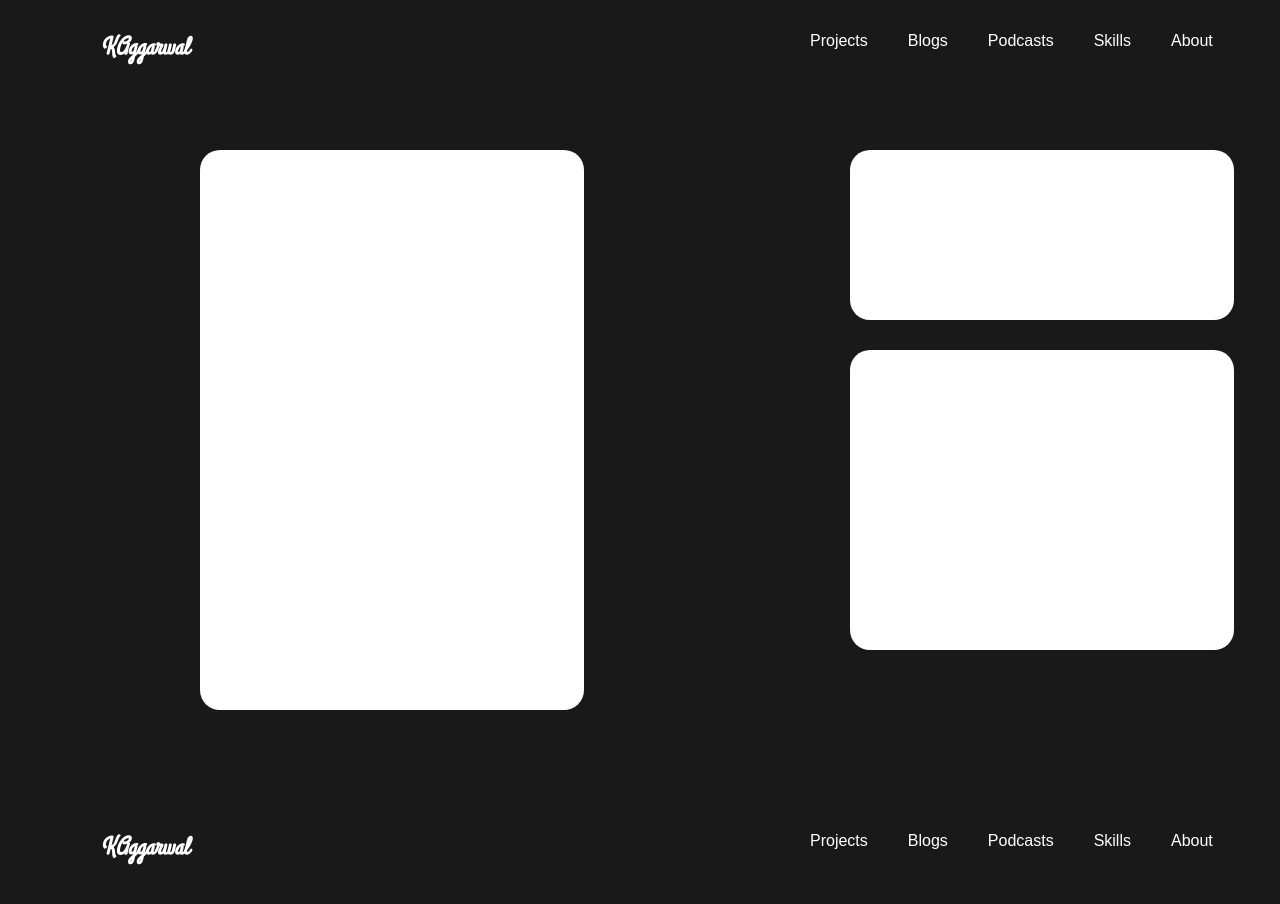
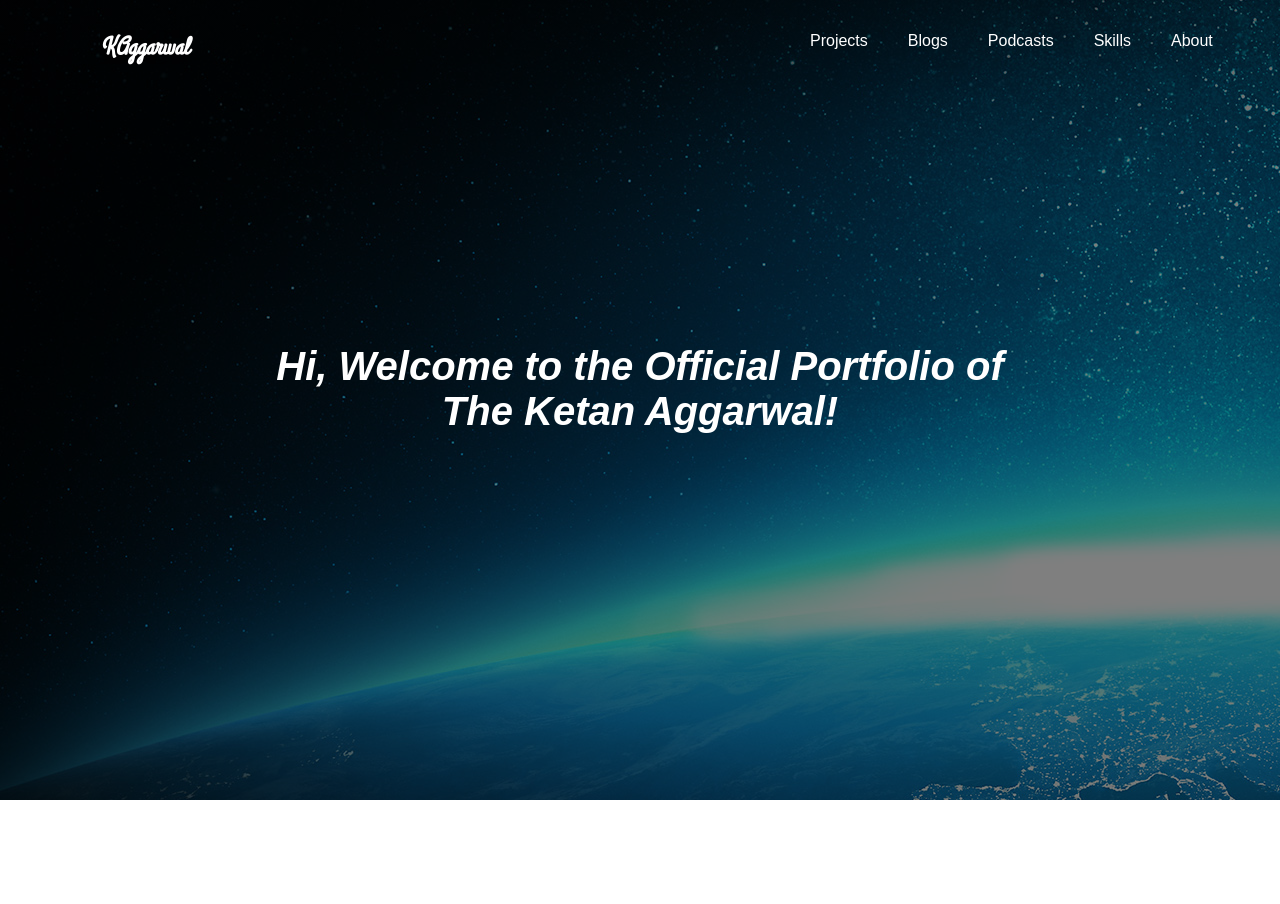
Before and after one commit to ketanAggarwal58/portfolio, a React (Create React App) app: page / in a window 1280 px wide. Shown: the top 904 px of the page. After the commit the page ends 800 px from the top, so only its background shows below. Built offline with nearby package versions, Linux system fonts and the light colour scheme.

Commit message:
home bar issue fixed

```diff
--- a/src/screens/home.js
+++ b/src/screens/home.js
@@ -1,18 +1,13 @@
 import React from "react";
 import '../style/home.css'
-import Navbar from'../components/navbar'
 
 function Home(){
     return(
         <>
-            <Navbar />
-            <div className='content-container'>
-              <div className='image-container'></div>
-              <div className='Info-container'>
-                <div className='data-container-1'></div>
-                <div className='data-container-2'></div>
-              </div>
-            </div>
+          <div className='content-container'>
+            <span>Hi, Welcome to the Official Portfolio of</span>
+            <span>The Ketan Aggarwal!</span>
+          </div>
         </>
     );
 }
--- a/src/style/App.css
+++ b/src/style/App.css
@@ -1,5 +1,6 @@
 * {
-  background-color: #191919;
+  /* background-color: #191919; */
   width: 100%;
-  height: 100vh;
+  background: linear-gradient(rgba(0,0,0,.5), rgba(0,0,0,.5)), url("../../assets/images/background.jpg");
+  /* background:  url("../../assets/images/background.jpg"); */
 }
--- a/src/style/home.css
+++ b/src/style/home.css
@@ -1,39 +1,17 @@
 .content-container{
-    display: flex;
-  }
+  color: white;
+  position: absolute;
+  top: 43%;
+  background: none;
+}
 
-  .image-container{
-    background-color: white;
-    position: absolute;
-    top: 150px;
-    left: 200px;
-    width: 30%;
-    height: 70vh;
-    border-radius: 20px;
-  }
-
-  .Info-container{
-    position: absolute;
-    top: 150px;
-    left: 700px;
-    width: 30%;
-    height: 70vh;
-    border-radius: 20px;
-  }
-
-  .data-container-1{
-    position: absolute;
-    left: 150px;
-    background-color: white;
-    border-radius: 20px;
-    height: 170px;
-  }
-
-  .data-container-2{
-    position: absolute;
-    top: 200px;
-    left: 150px;
-    background-color: white;
-    border-radius: 20px;
-    height: 300px;
-  }
+.content-container span{
+  display: flex;
+  align-items: center;
+  justify-content: center;
+  font-size: 40px;
+  font-weight: bold;
+  font-style: italic;
+  font-family: 'Montserrat', sans-serif;
+  background: transparent;
+}
```
